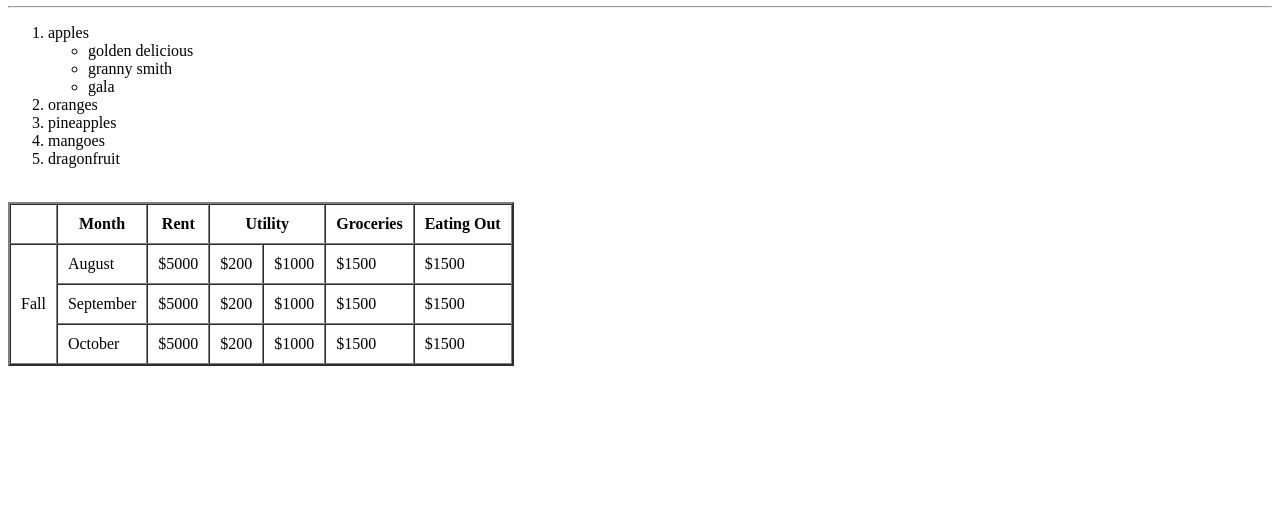
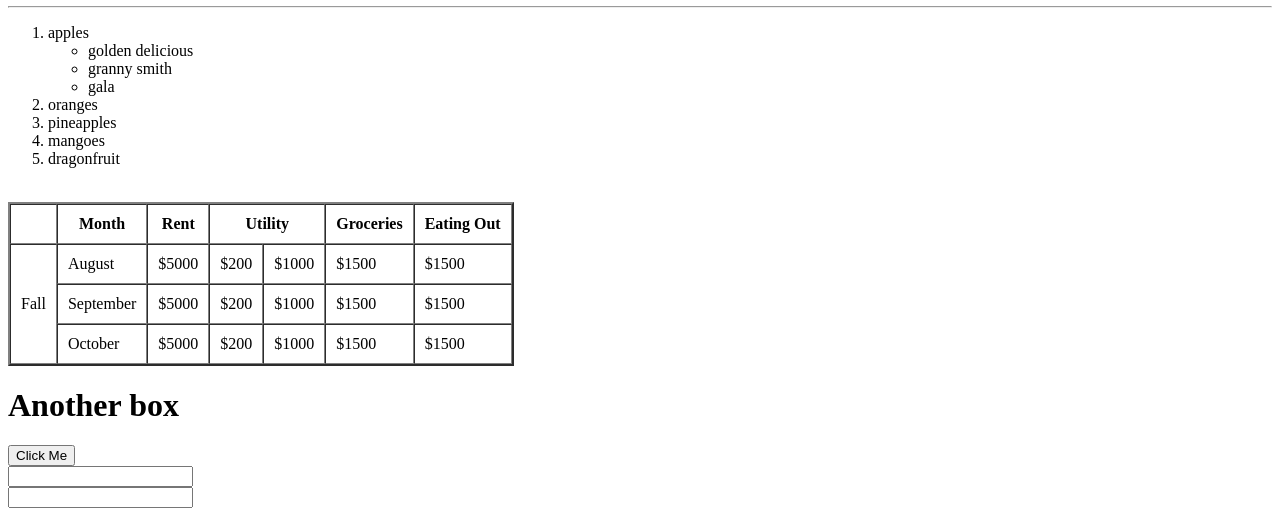
Before and after one commit to tiana-gao/pre-workshop, a plain HTML site: page index_0.html in a window 1280 px wide. Shown: the part 557-1073 px from the top of the page. Before the commit the page ends 931 px from the top, so only its background shows below. Drawn offline with Linux system fonts and the light colour scheme.

Commit message:
Update index_0.html

```diff
--- a/index_0.html
+++ b/index_0.html
@@ -4,9 +4,11 @@
         <title>
             com5961 demo
         </title>
+
     </head>
 <body>
     <h1>how to create a webpage</h1>
+    <script src=“script.js"></script>
     <h2 style="
     border-style: solid;
     border-width: medium;
@@ -78,9 +80,14 @@
                 <td>$1500</td>
         </tr>
     </table>
-
-
-
+    <div id="demo">
+            <h1>Another box</h1>
+    </div>
+    <button onclick="show_topic()">Click Me</button>
+<form name="input">
+    <input name = "a_value"><br>
+    <input name = "b_value"><br>
+</form>
 </body>
 
 </html>
```
